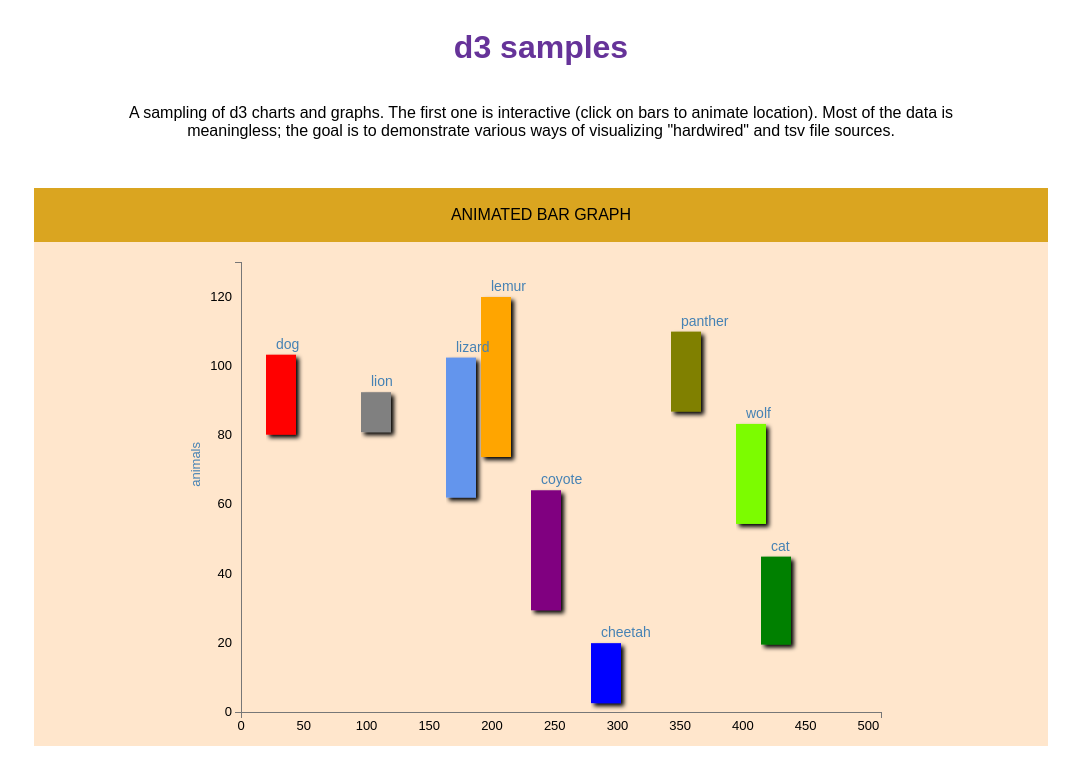
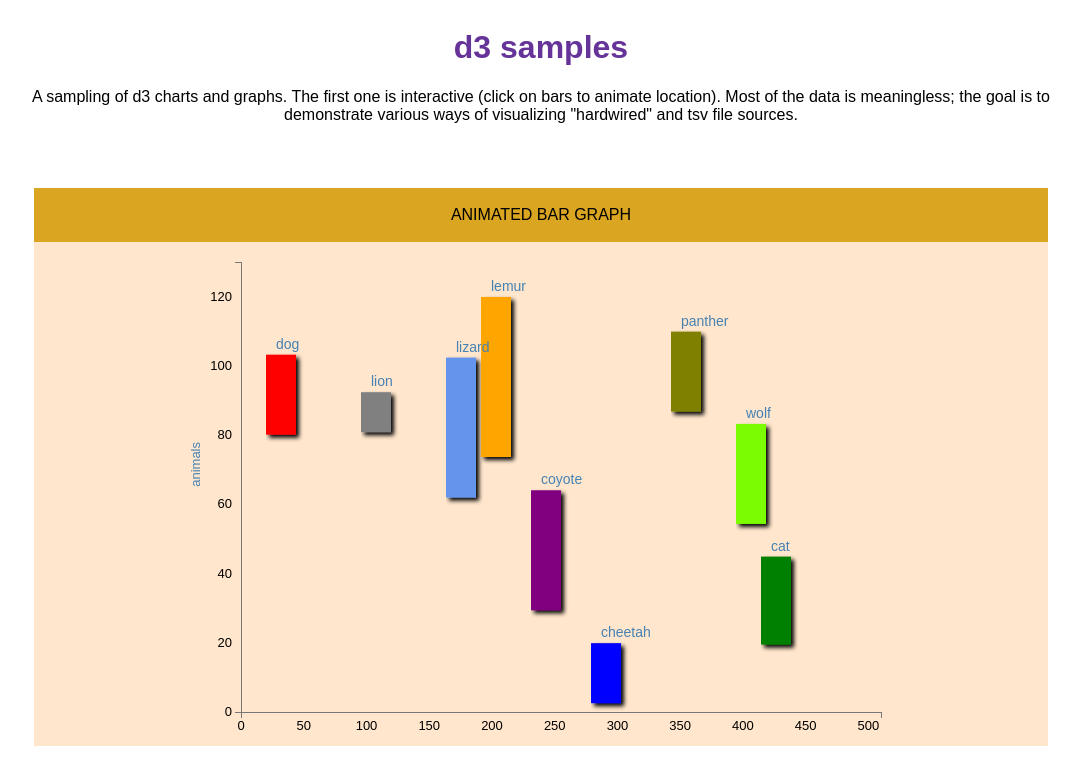
Before and after one commit to tomBeach/d3samples, a plain HTML site: page index.html in a window 1280 px wide. Shown: the top 763 px of the page, without its empty margins (99-1180 px from the left). Drawn offline with nearby package versions, Linux system fonts and the light colour scheme.

Commit message:
minor styling tweak

```diff
--- a/index.html
+++ b/index.html
@@ -21,10 +21,14 @@
 
 		<!-- ======= ======= ======= header ======= ======= ======= -->
 		<div class="row header">
-			<div class="column column-12">
-				<h1>d3 samples</h1>
-				<p class="intro"> A sampling of d3 charts and graphs.  The first one is interactive (click on bars to animate location). Most of the data is meaningless; the goal is to demonstrate various ways of visualizing "hardwired" and tsv file sources.</p>
+			<div class="column column-1">&nbsp;</div>
+			<div class="column column-10 intro">
+				<div>
+					<h1>d3 samples</h1>
+					<p> A sampling of d3 charts and graphs.  The first one is interactive (click on bars to animate location). Most of the data is meaningless; the goal is to demonstrate various ways of visualizing "hardwired" and tsv file sources.</p>
+				</div>
 			</div>
+			<div class="column column-1">&nbsp;</div>
 		</div>
 
 		<!-- ======= ======= ======= content ======= ======= ======= -->
--- a/styles.css
+++ b/styles.css
@@ -46,11 +46,7 @@ body {
 
 /* ======= rows ======= */
 .header > .column {
-  height: 160px;
-  display: flex;
-  flex-direction: column;
-  justify-content: flex-start;
-  align-items: center;
+    height: 160px;
 }
 .content > .column {
   height: auto;
@@ -67,8 +63,18 @@ h1 {
     color: rebeccapurple;
 }
 .intro {
-    width: 70%;
-    text-align: center;
+    display: -webkit-box || -webkit-inline-box;
+    display: -moz-box || -moz-inline-box;
+    display: -ms-flexbox || -ms-inline-flexbox;
+    display: -webkit-flex || -webkit-inline-flex;
+    display: inline-flex;
+    display: flex;
+    flex-direction: -webkit-column;
+    justify-content: -webkit-center;
+    align-items: -webkit-center;
+    flex-direction: column;
+    justify-content: flex-start;
+    align-items: stretch;
 }
 .title {
     text-align: center;
```
